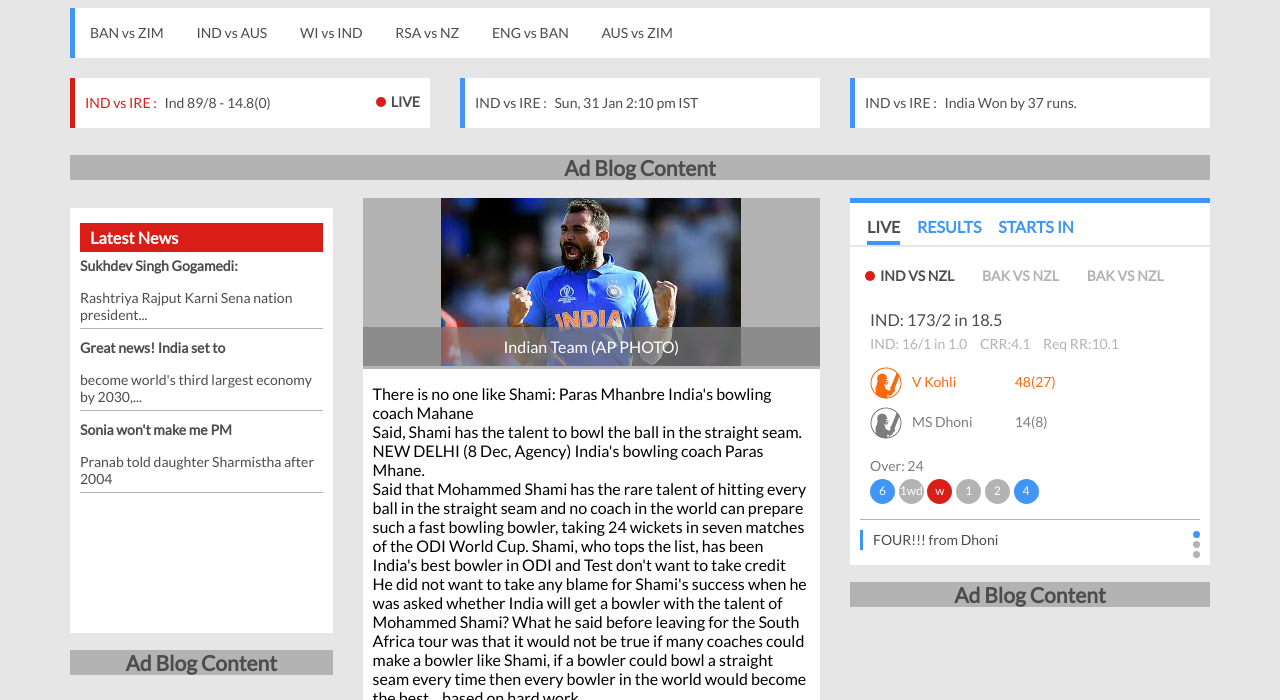
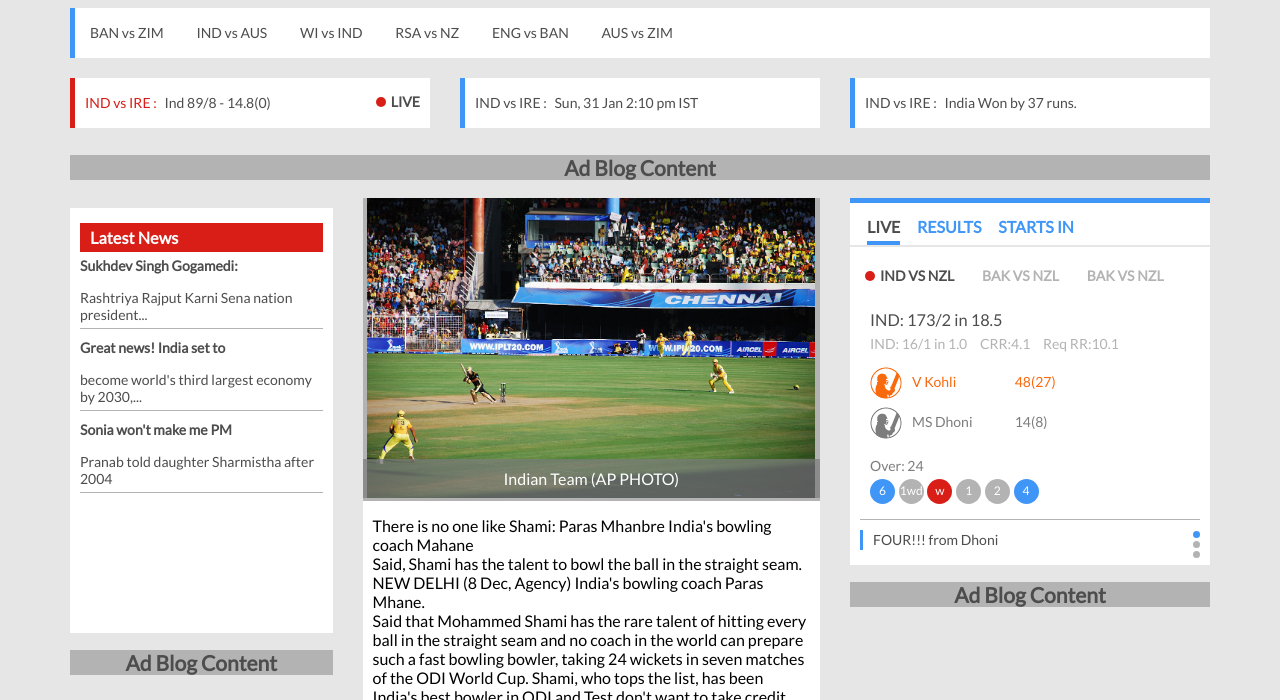
Before and after one commit to SportUpNews24/SportUpNews24, a website: page index.html in a window 1280 px wide. Shown: the part 100-800 px from the top of the page. Drawn offline with Linux system fonts and the light colour scheme; files whose address does not match are found by name.

Commit message:
Update index.html

```diff
--- a/index.html
+++ b/index.html
@@ -153,7 +153,7 @@
           <div class="rca-medium-widget rca-blog-content">
             <div class="rca-blog-image">
               <a href="#">
-                <img src="download.jpeg">
+                <img src="1200px-IPL_T20_Chennai_vs_Kolkata.jpg">
               </a>
               <div class="rca-blog-head">
                Indian Team (AP PHOTO)
```
